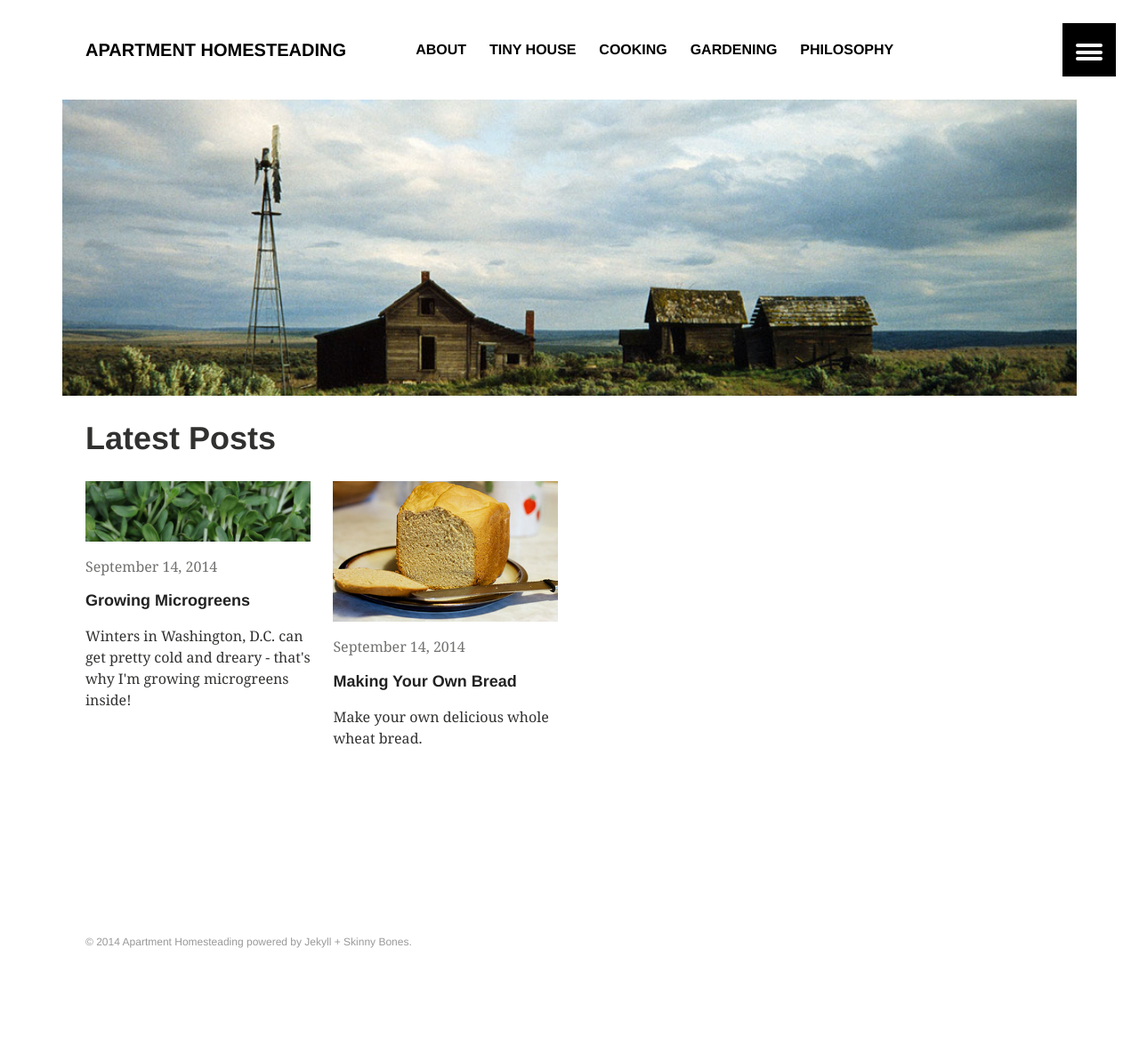
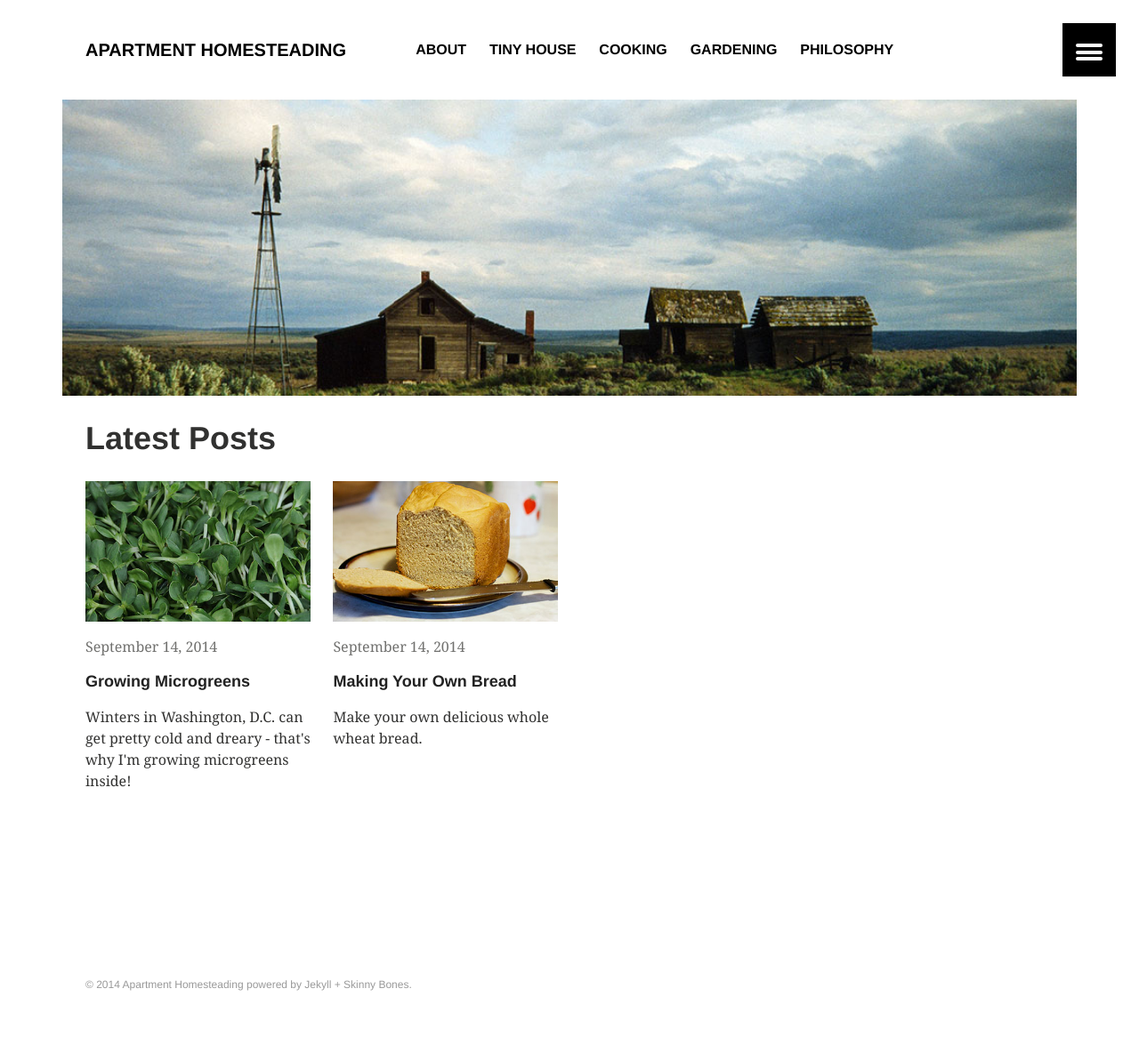
Before and after one commit to apartmenthomesteading/apartmenthomesteading.github.io, a Jekyll site: the page built from index.md, in a window 1280 px wide. Shown: the whole page at 89% size. Built offline with Jekyll 4.4.1, drawn with Linux system fonts in a browser that asks for light colours; before the commit the page ends 1145 px from its top, so only the background shows below that.

Commit message:
adding teasers

```diff
--- a/_posts/2014-09-14-growing-microgreens.markdown
+++ b/_posts/2014-09-14-growing-microgreens.markdown
@@ -5,8 +5,8 @@ date:   2014-09-14 12:32:46
 categories: gardening
 image:
   feature: arugula-feature.jpg
-  teaser: arugula-feature.jpg
-  thumb: arugula-feature.jpg
+  teaser: arugula-teaser.jpg
+  thumb: arugula-teaser.jpg
 excerpt: "Winters in Washington, D.C. can get pretty cold and dreary - that's why I'm growing microgreens inside!"
 ads: true
 comments: true
```
Also changed, not shown: images/arugula-teaser.jpg (added).
